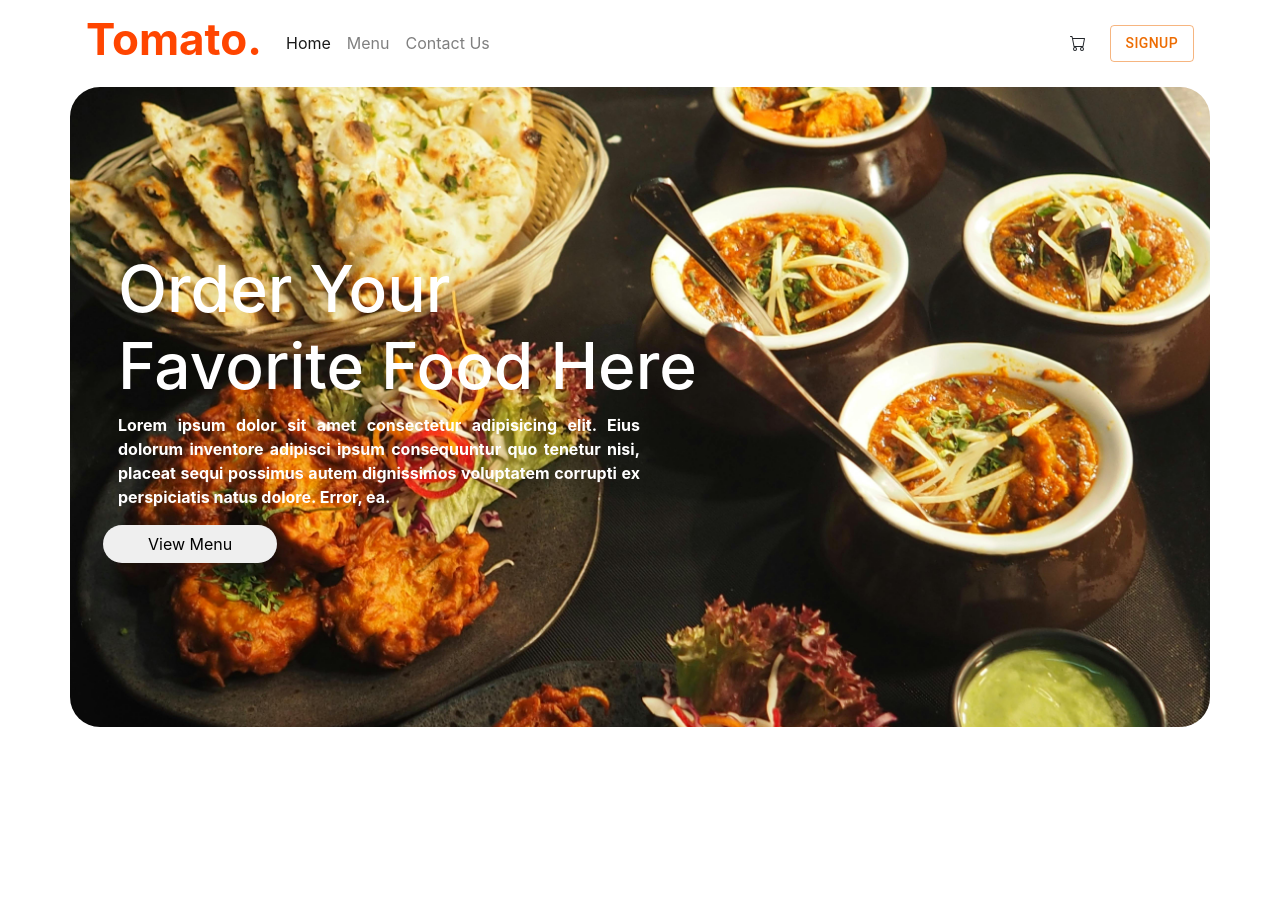
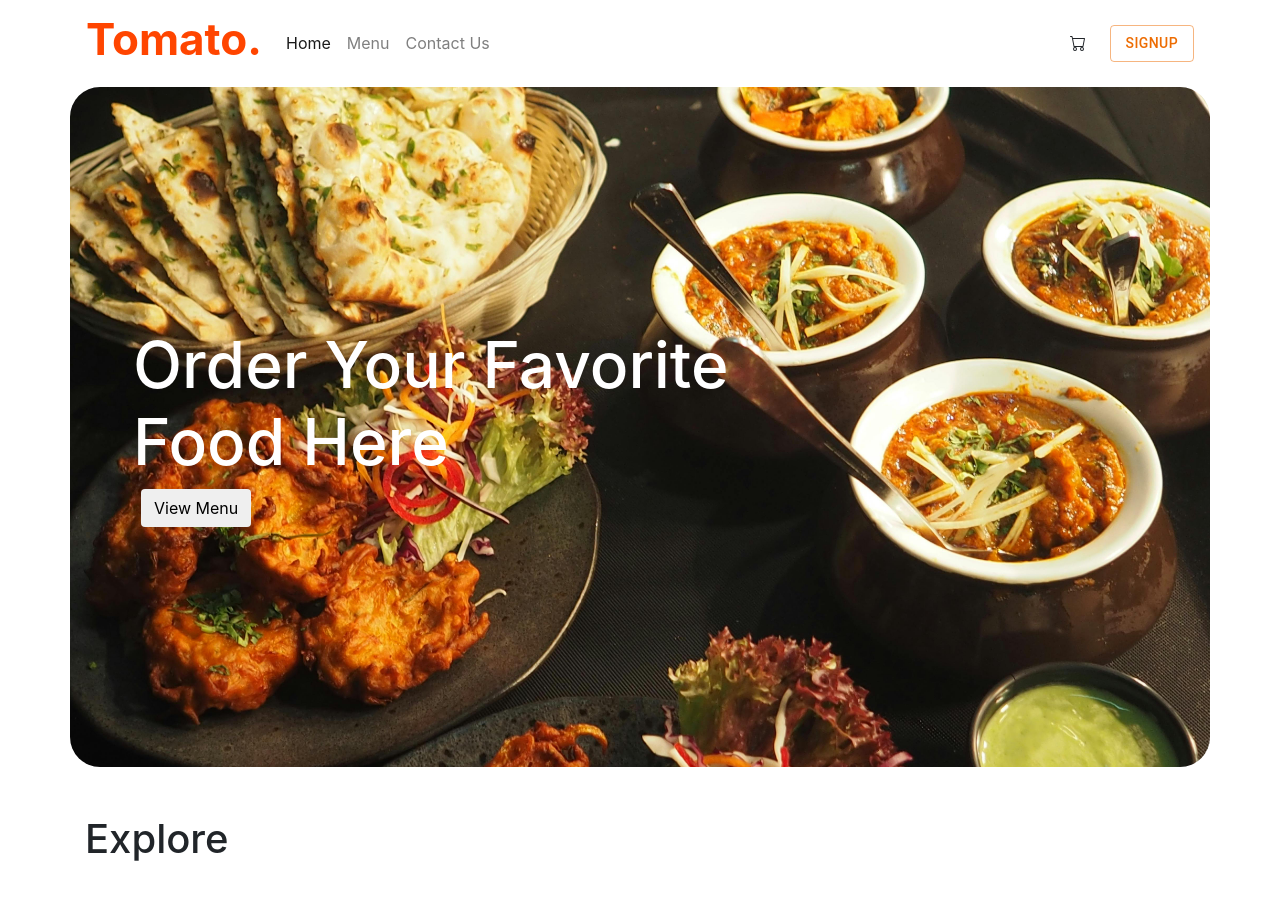
Before and after one commit to AbinJose2002/Food-Delivery, a React (Vite) app in the folder client/: page / in a window 1280 px wide. Shown: the top 900 px of the page. Before the commit the page ends 800 px from the top, so only its background shows below. Built offline with nearby package versions, Linux system fonts and the light colour scheme.

Commit message:
Home page image ready for all the devices.

```diff
--- a/client/package.json
+++ b/client/package.json
@@ -24,5 +24,9 @@
     "eslint-plugin-react-hooks": "^4.6.2",
     "eslint-plugin-react-refresh": "^0.4.7",
     "vite": "^5.3.1"
-  }
+  },
+  "description": "This template provides a minimal setup to get React working in Vite with HMR and some ESLint rules.",
+  "main": "vite.config.js",
+  "author": "",
+  "license": "ISC"
 }
--- a/client/src/App.jsx
+++ b/client/src/App.jsx
@@ -1,5 +1,6 @@
 import Navbar from "./components/Navbar"
 import Home from "./components/Home"
+import Explore from "./components/Explore"
 
 function App() {
 
@@ -7,6 +8,7 @@ function App() {
     <>
       <Navbar/>
       <Home/>
+      <Explore/>
     </>
   )
 }
--- /dev/null
+++ b/client/src/components/Explore.jsx
@@ -0,0 +1,10 @@
+import React from 'react'
+import './css/Explore.css'
+
+export default function Explore() {
+  return (
+    <div className='container py-5'>
+        <h1 className="explore-head">Explore</h1>
+    </div>
+  )
+}
--- a/client/src/components/Home.jsx
+++ b/client/src/components/Home.jsx
@@ -4,9 +4,8 @@ import './css/Home.css'
 export default function Home() {
   return (
     <div className='container main-sec'>
-        <h1 className='main-head'>Order Your <br/>Favorite Food Here</h1>
-        <p className="main-para text-justify">Lorem ipsum dolor sit amet consectetur adipisicing elit. Eius dolorum inventore adipisci ipsum consequuntur quo tenetur nisi, placeat sequi possimus autem dignissimos voluptatem corrupti ex perspiciatis natus dolore. Error, ea.</p>
-        <div className="row">
+        <h3 className='main-head1 col-lg-8'>Order Your Favorite Food Here</h3>
+        <div className="row container mx-2">
         <button className="btn btn-menu"><a href="#" className='view-menu'>View Menu</a></button>
         </div>
     </div>
--- a/client/src/components/css/Home.css
+++ b/client/src/components/css/Home.css
@@ -1,31 +1,59 @@
-.main-sec{
-    height: 80vh;
-    background: url('../../assets/home-image.jpg');
-    background-size: 100% 100%;
-    /* object-fit: none; */
-    border-radius: 30px;
-    color: #fff;
-    font-weight: 700;
+.main-sec {
+    /* Layout */
+    max-height: auto;
+    min-height:85vh ;
+    width: 100vw;
     display: flex;
     flex-direction: column;
     justify-content: center;
     padding: 3em;
+
+    /* Background */
+    background: url("../../assets/home-image.jpg");
+    background-size: cover;
+    background-position: center;
+    background-repeat: no-repeat;
+
+    /* Typography */
+    color: #fff;
+    font-weight: 700;
+
+    /* Border radius */
+    border-radius: 30px;
+
+    position: relative;
+
 }
 
-.main-head{
-    font-size: 4em;
+.main-head1, .btn-menu{
+    animation: fadein 2s;
 }
 
-.main-para{
-    width: 50%;
+@keyframes fadein {
+    0%{
+        opacity: 0%;
+    }
+    100%{
+        opacity: 100%;
+    }
+
 }
 
-.btn-menu{
-    border-radius: 20px !important;
+.btn-menu a{
+    color: #000 !important;
+
 }
 
-.view-menu{
+.btn-menu:hover{
+    transform: scale(1.1);
+}
+
+.btn-menu a:hover{
     color: #000 !important;
-    text-decoration: none !important;
-    padding: 0 2em;
+    text-decoration: none;
+
 }
+
+.main-head1{
+    font-size: 4em !important;
+}
```
Also changed, not shown: client/src/components/css/Explore.css (added).
